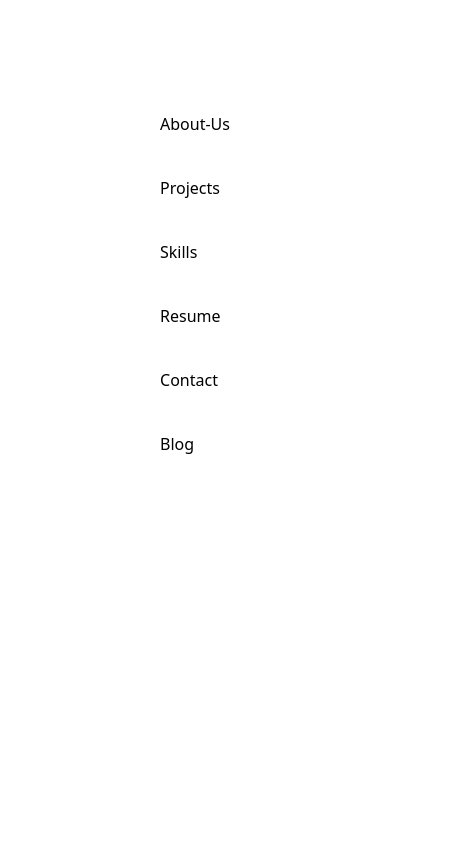
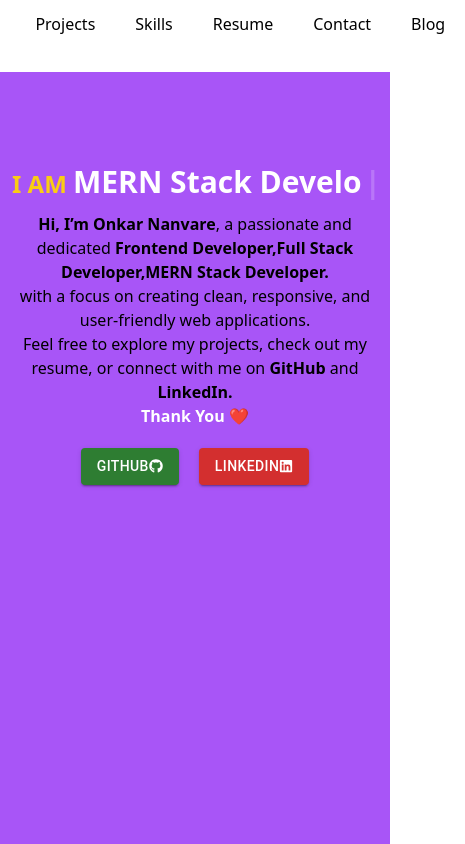
Before and after one commit to portfolio0/portfolio-deploy, a React (Vite) app: page / in a window 390 px wide. Shown: the top 844 px of the page, 465 px wide, since content can reach past the window. Built offline with nearby package versions, Linux system fonts and the light colour scheme.

Commit message:
changes 30-5-25

```diff
--- a/src/components/navbar/navbar.css
+++ b/src/components/navbar/navbar.css
@@ -15,12 +15,12 @@
   .hamburger {
     display: none;
   }
-  .m-view-links {
+  /* .m-view-links {
     margin-top: 100px;
     display: flex;
     flex-direction: column;
     height: 100vh;
-  }
+  } */
 }
 
 @media screen and (min-width: 480px) {
```
